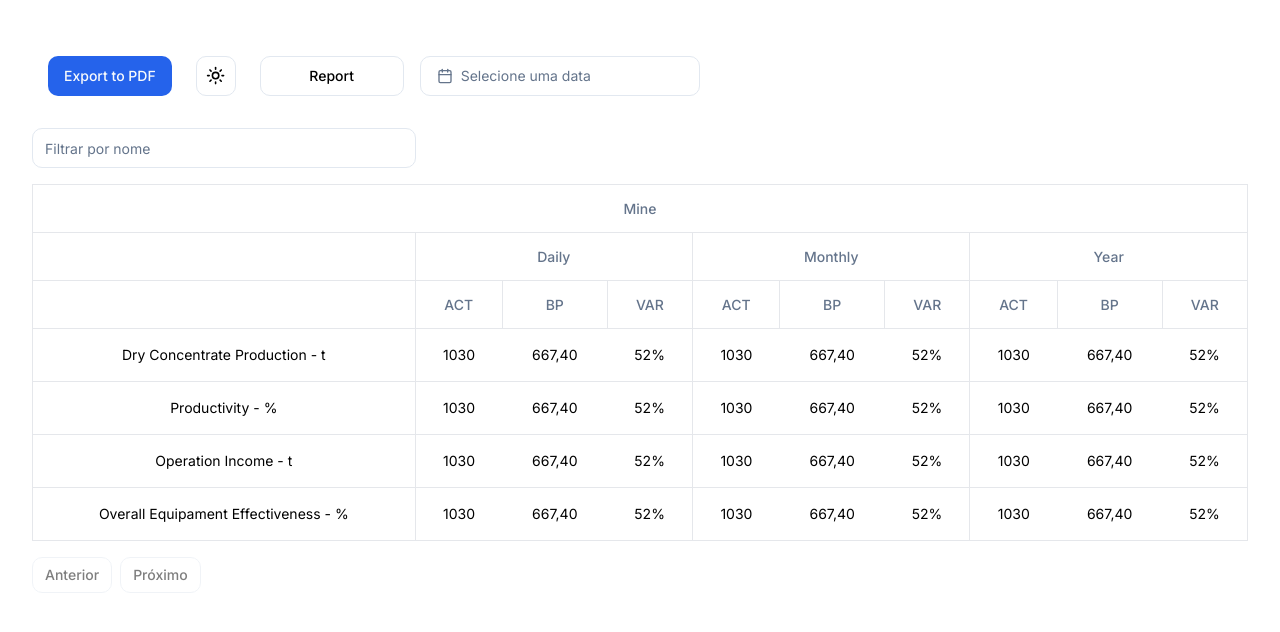
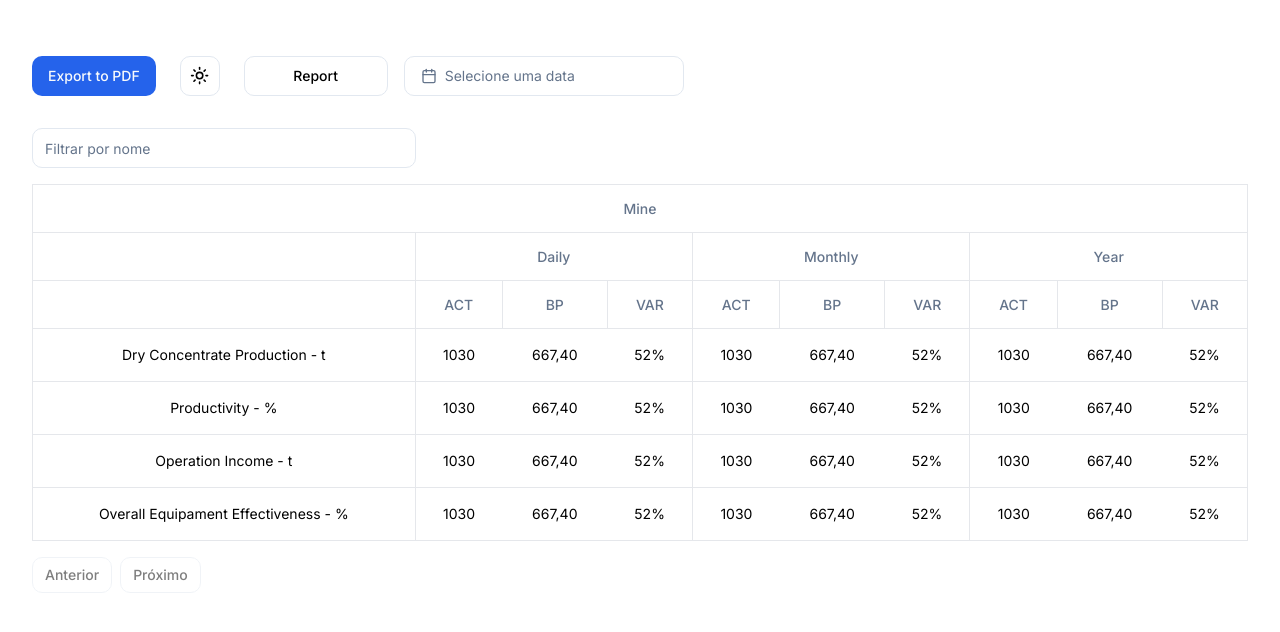
Before and after one commit to SrGimenes/shadcn-react-table, a Next.js app: page /DailyReport in a window 1280 px wide. Shown: the top 632 px of the page. Built offline with nearby package versions, Linux system fonts and the light colour scheme.

Commit message:
feat: removing padding-left

```diff
--- a/src/app/DailyReport/page.tsx
+++ b/src/app/DailyReport/page.tsx
@@ -56,10 +56,12 @@ const Report = () => {
 
   return (
     <div className="container py-10 mx-auto">
-      <div className="flex justify- items-center py-4 gap-2">
-        <Button variant="default" className="ml-4">
-          Export to PDF
-        </Button>
+      <div className="flex justify-start items-center py-4 gap-2">
+
+          <Button variant="default" className="">
+            Export to PDF
+          </Button>
+
         <ThemeToggle className="ml-4" />
         <DropdownMenu>
           <DropdownMenuTrigger asChild className="ml-4">
--- a/src/components/reports/tableReport/tableReport.tsx
+++ b/src/components/reports/tableReport/tableReport.tsx
@@ -109,7 +109,7 @@ export function GenericDataItem({ columns, data }: DataItemProps) {
           </TableHeader>
           <TableBody>
             {table.getRowModel().rows?.map((row) => (
-              <TableRow key={row.id} className="hover:bg-cyan-50">
+              <TableRow key={row.id} >
                 {row.getVisibleCells().map((cell) => {
                   const hasAct = cell.column.columnDef.header === "ACT";
                   const border = hasAct ? "border-l" : "";
```
